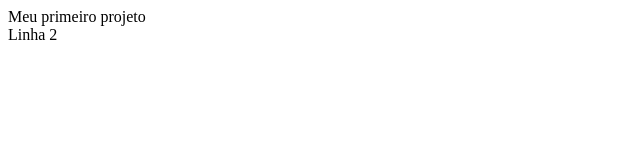
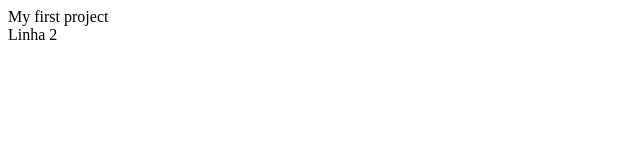
Before and after one commit to AndersonJader0/Upload__.gitignore, a plain HTML site: page index.html in a window 1280 px wide. Shown: the full height of the page, 0-640 px from the left. Drawn offline with Linux system fonts and the light colour scheme.

Commit message:
Update index.html

```diff
--- a/index.html
+++ b/index.html
@@ -1,7 +1,7 @@
 <html>
 	<head>
-		<title>Meu primeiro projeto</title>
+		<title>My first project</title>
 	</head>
-	<body>Meu primeiro projeto<br>
+	<body>My first project<br>
 	Linha 2</body>
 </html>
```
